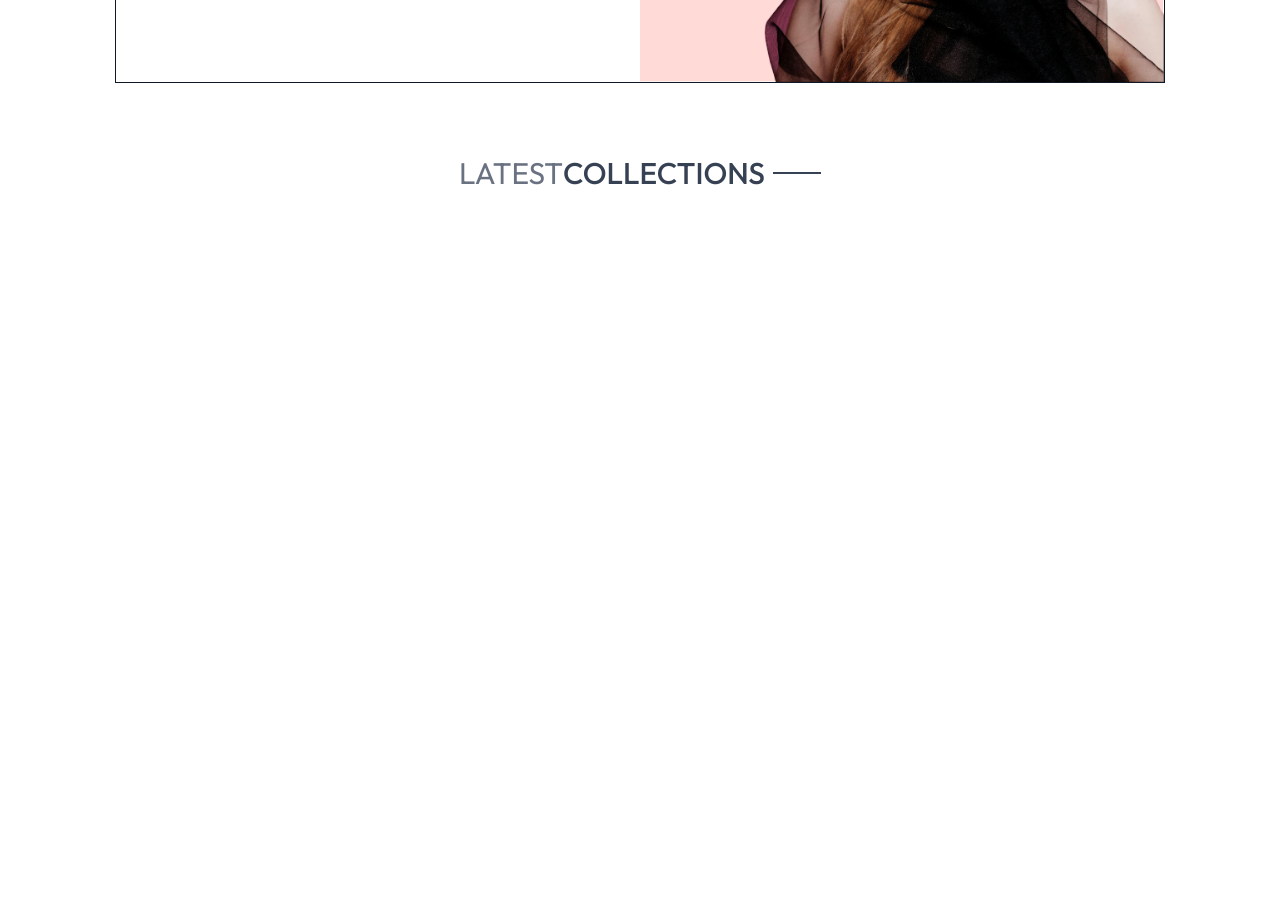
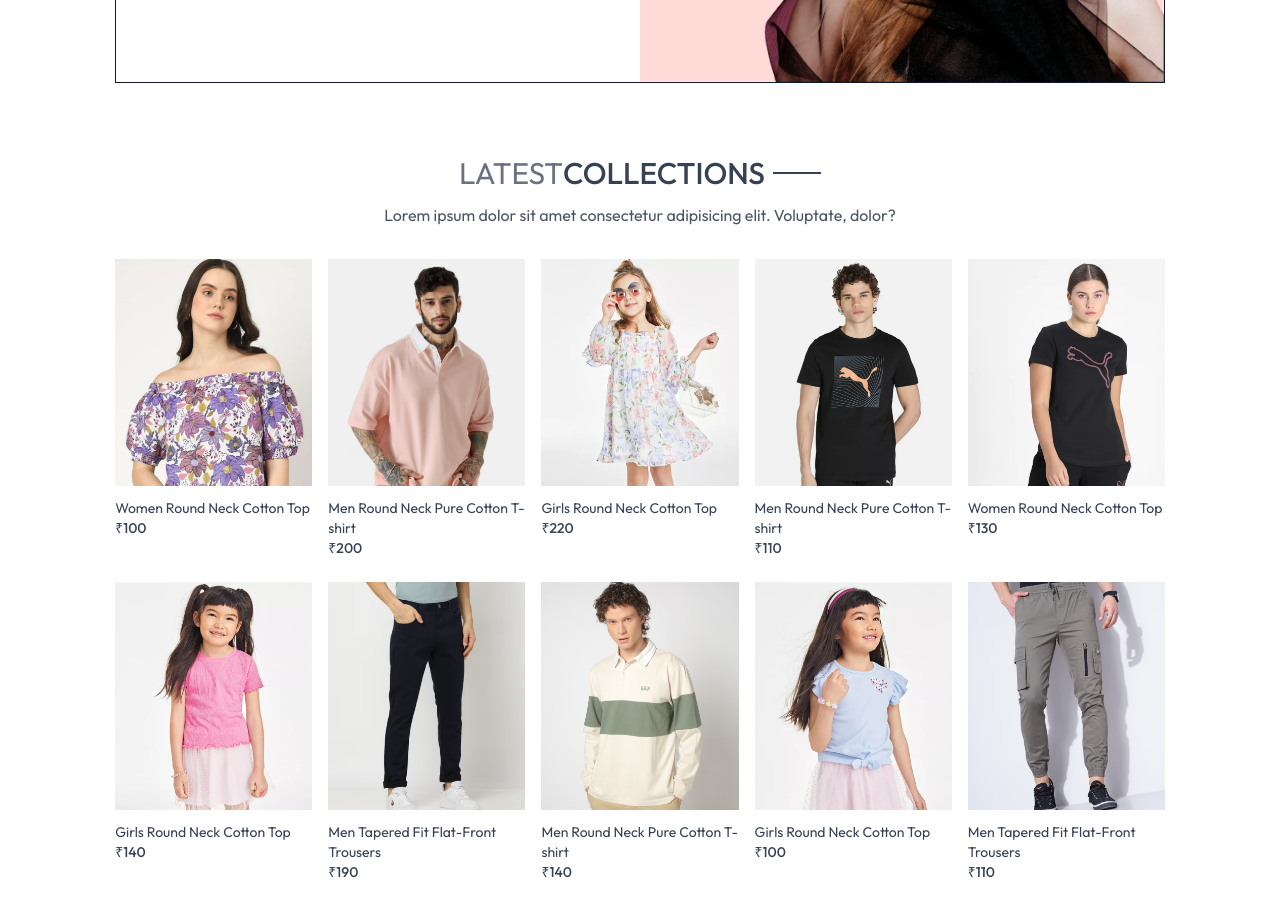
Before and after one commit to bari199/E-commerce, a React (Vite) app in the folder frontend/: page / in a window 1280 px wide. Shown: the part 420-1336 px from the top of the page. Before the commit the page ends 800 px from the top, so only its background shows below. Built offline with nearby package versions, Linux system fonts and the light colour scheme.

Commit message:
Added ProductItem.jsx file

```diff
--- a/frontend/src/components/LatestCollection.jsx
+++ b/frontend/src/components/LatestCollection.jsx
@@ -1,19 +1,36 @@
-import React, { useContext } from 'react'
+import React, { useContext, useEffect, useState } from 'react'
 import { ShopContext } from '../context/ShopContext'
 import Title from './Title';
+import ProductItem from './ProductItem';
 
 const LatestCollection = () => {
 
     const { products } = useContext(ShopContext);
+    const [latestProducts, setLatestProducts] = useState([]);
 
+    useEffect(() => {
+        setLatestProducts(products.slice(0, 10));
+    }, [products]);
 
-  return (
-    <div className='my-10'>
-        <div className='text-center py-8 text-3xl'>
-            <Title text1={'LATEST'} text2={'COLLECTIONS'}/>
+    return (
+        <div className='my-10'>
+            <div className='text-center py-8 text-3xl'>
+                <Title text1={'LATEST'} text2={'COLLECTIONS'} />
+                <p className='w-3/4 m-auto text-xs sm:text-sm md:text-base text-gray-600'>
+                    Lorem ipsum dolor sit amet consectetur adipisicing elit. Voluptate, dolor?
+                </p>
+            </div>
+
+            {/* Rendering Products */}
+            <div className='grid grid-cols-2 sm:grid-cols-3 md:grid-cols-4 lg:grid-cols-5 gap-4 gap-y-6'>
+                {
+                    latestProducts.map((item, index) => (
+                        <ProductItem key={index} id={item._id} image={item.image} name={item.name} price={item.price} />
+                    ))
+                }
+            </div>
         </div>
-    </div>
-  )
+    )
 }
 
 export default LatestCollection
--- /dev/null
+++ b/frontend/src/components/ProductItem.jsx
@@ -0,0 +1,21 @@
+import React,{useContext} from 'react'
+import { ShopContext } from '../context/ShopContext'
+import {Link} from 'react-router-dom'
+
+const ProductItem = ({id,image,name,price}) => {
+
+    const {currency} = useContext(ShopContext)
+
+
+  return (
+    <Link className='text-gray-700 cursor-pointer' to={`/product/${id}`}>
+        <div className='overflow-hidden'>
+            <img className='hover:scale-110 transition ease-in-out' src={image[0]} alt="image_0" srcset="" />
+        </div>
+    <p className='pt-3 pd-1 text-sm'>{name}</p>
+    <p className='text-sm font-medium'>{currency}{price}</p>
+    </Link>
+  )
+}
+
+export default ProductItem
```
